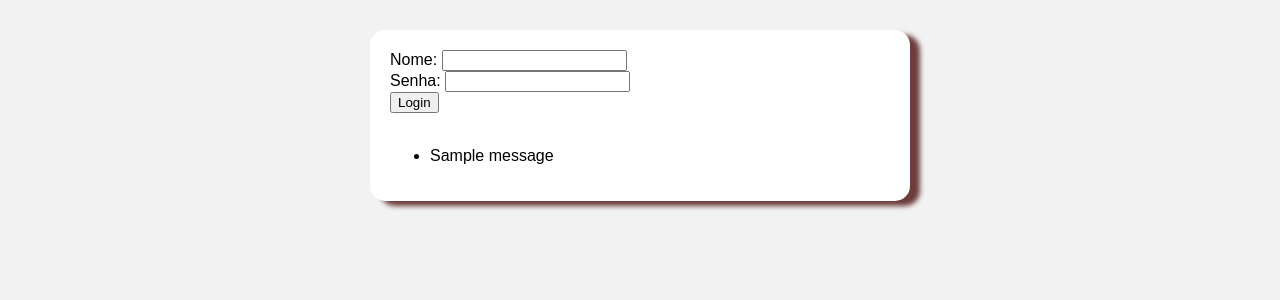
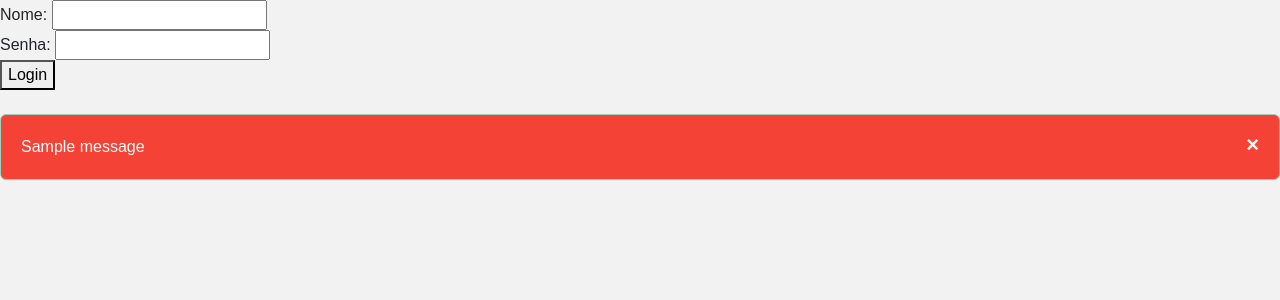
Before and after one commit to Sol-Aniel/LBP1_OProjetooo3, a Flask app: template projeto_foda/templates/login.html in a window 1280 px wide. Shown: the top 300 px of the page. Run offline with Flask 3, Linux system fonts and the light colour scheme; the template is opened without the code that fills it, so the values that code supplies are empty; one stand-in notice (Sample message) is shown.

Commit message:
Update login.html

```diff
--- a/projeto_foda/templates/login.html
+++ b/projeto_foda/templates/login.html
@@ -4,10 +4,11 @@
     <meta charset="UTF-8">
     <meta name="viewport" content="width=device-width, initial-scale=1.0">
     <title>Login</title>
+    <link href="https://cdn.jsdelivr.net/npm/bootstrap@5.3.3/dist/css/bootstrap.min.css" rel="stylesheet" integrity="sha384-QWTKZyjpPEjISv5WaRU9OFeRpok6YctnYmDr5pNlyT2bRjXh0JMhjY6hW+ALEwIH" crossorigin="anonymous">
     <link rel="stylesheet" href="{{ url_for('static', filename='styles.css') }}"
 </head>
 <body>
-    <div class="container">
+    <div class="containe">
         <form method="POST" action="/login">
             <label for="username">Nome:</label>
             <input type="text" id="username" name="username" minlength="3" required>
@@ -19,16 +20,14 @@
         </form>
         {% with messages = get_flashed_messages(with_categories=True) %}
             <br>
-            <ul>
-                {% if messages %}
-                    {% for category, message in messages %}
-                    <li class="{{ category }}">
+            {% if messages %}
+                {% for category, message in messages %}
+                <div class="alert alert-{{ category }}" role="alert">
+                    {{ message }}
                     <span class="closebtn" onclick="this.parentElement.style.display='none';">&times;</span>
-                    {{ message }}
-                    </li>
-                    {% endfor %}
-                {% endif %}
-            </ul>
+                </div>
+                {% endfor %}
+            {% endif %}
         {% endwith %}
     </div>
 </body>
```
